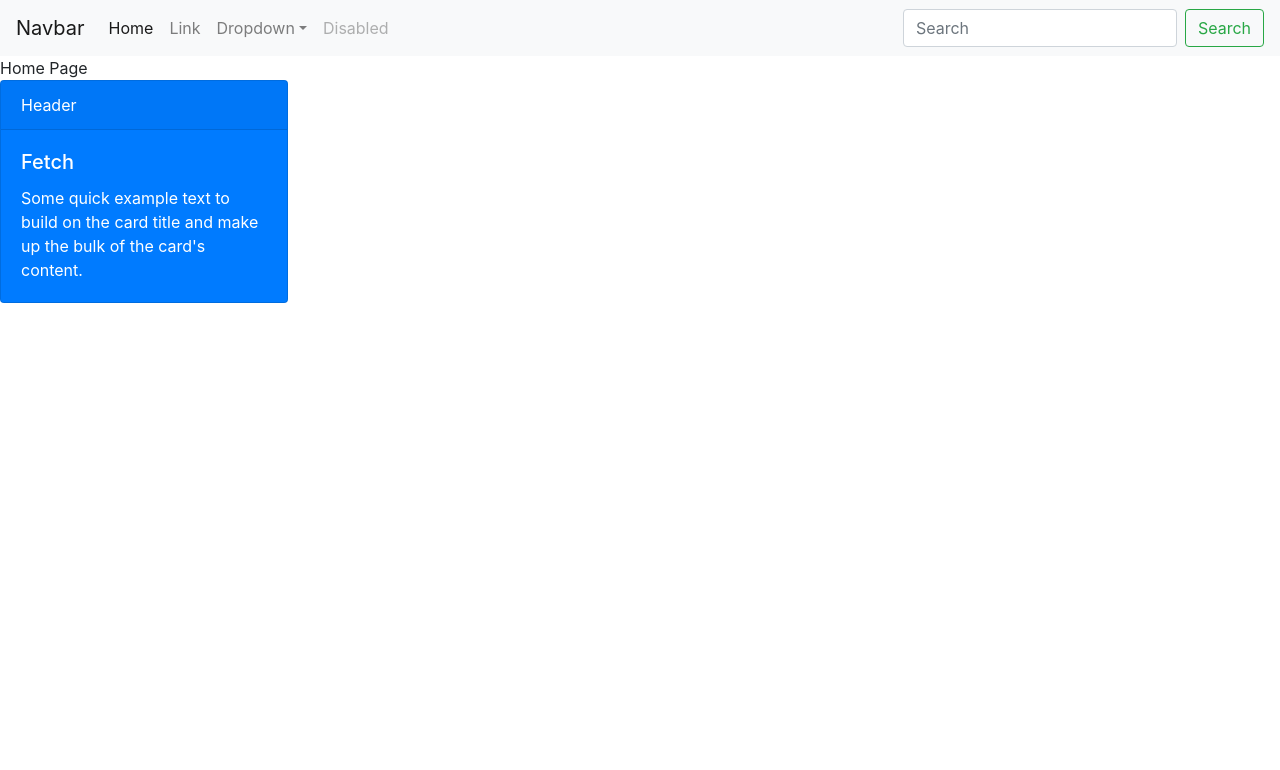
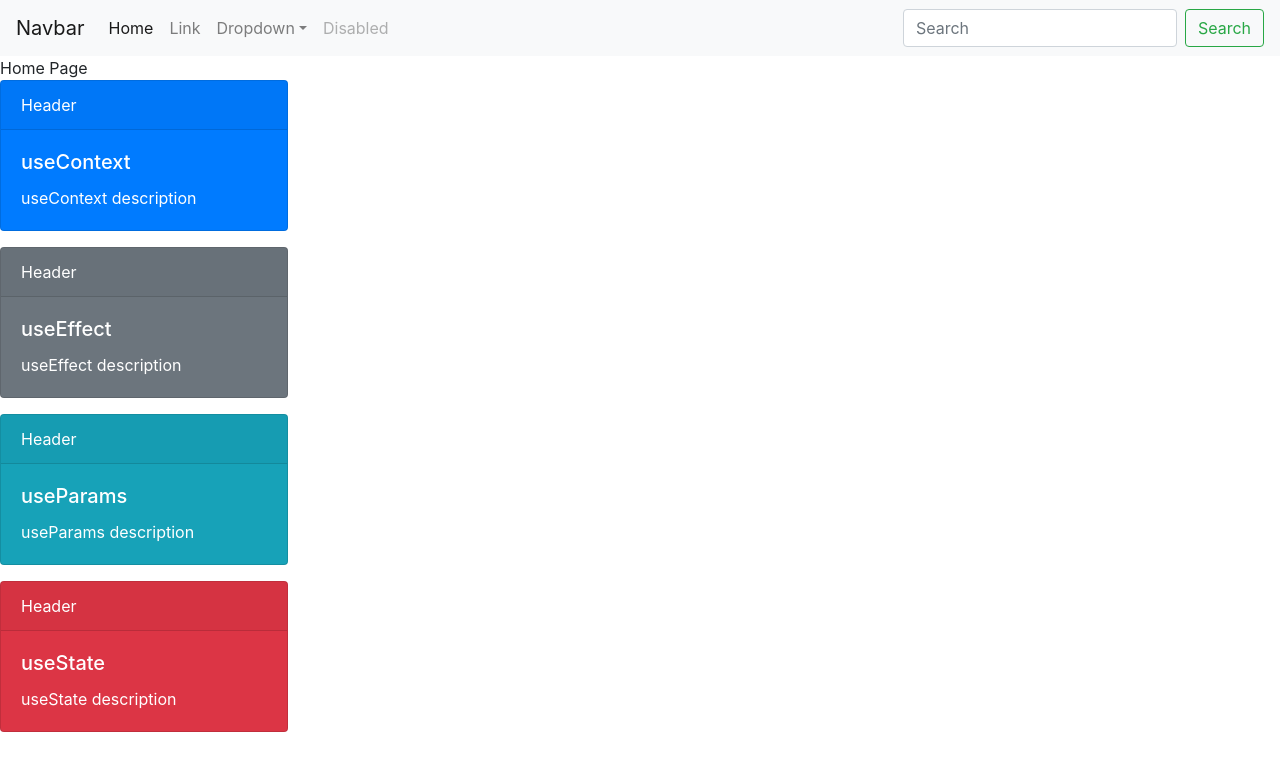
Before and after one commit to plucodev/portfolio, a React (Create React App) app: page / in a window 1280 px wide. Shown: the top 770 px of the page. Built offline with nearby package versions, Linux system fonts and the light colour scheme.

Commit message:
some changes

```diff
--- a/src/components/card.js
+++ b/src/components/card.js
@@ -1,20 +1,22 @@
 import React from 'react'
 import PropTypes from 'prop-types'
 
-const Card = props => {
+const Card = ({title, description, color}) => {
     return (
-        <div className="card text-white bg-primary mb-3" style={{maxWidth: "18rem"}}>
+        <div className={`card text-white bg-${color} mb-3`} style={{maxWidth: "18rem"}}>
             <div className="card-header">Header</div>
             <div className="card-body">
-                <h5 className="card-title">{props.title}</h5>
-                <p className="card-text">Some quick example text to build on the card title and make up the bulk of the card's content.</p>
+                <h5 className="card-title">{title}</h5>
+                <p className="card-text">{description}</p>
             </div>
         </div>
     )
 }
 
 Card.propTypes = {
-    title: PropTypes.string
+    title: PropTypes.string,
+    description: PropTypes.string,
+    color: PropTypes.string,
 }
 
 export default Card
--- a/src/views/home.js
+++ b/src/views/home.js
@@ -2,13 +2,39 @@ import React from 'react'
 import PropTypes from 'prop-types'
 import Card from '../components/card';
 import Navbar from '../components/navbar';
+
+const tutorials = [
+    {
+        tutorial: "useContext",
+        description: "useContext description",
+        color: "primary"
+    },
+    {
+        tutorial: "useEffect",
+        description: "useEffect description",
+        color: "secondary"
+    },
+    {
+        tutorial: "useParams",
+        description: "useParams description",
+        color: "info"
+    },
+    {
+        tutorial: "useState",
+        description: "useState description",
+        color: "danger"
+    },
+]
 
 const Home = props => {
     return (
         <div>
             <Navbar />
             Home Page
-            <Card title={`Fetch`} />
+            {tutorials.map((item, index) =>
+
+                <Card key={index} color={item.color} title={item.tutorial} description={item.description} />
+            )}
         </div>
     )
 }
```
